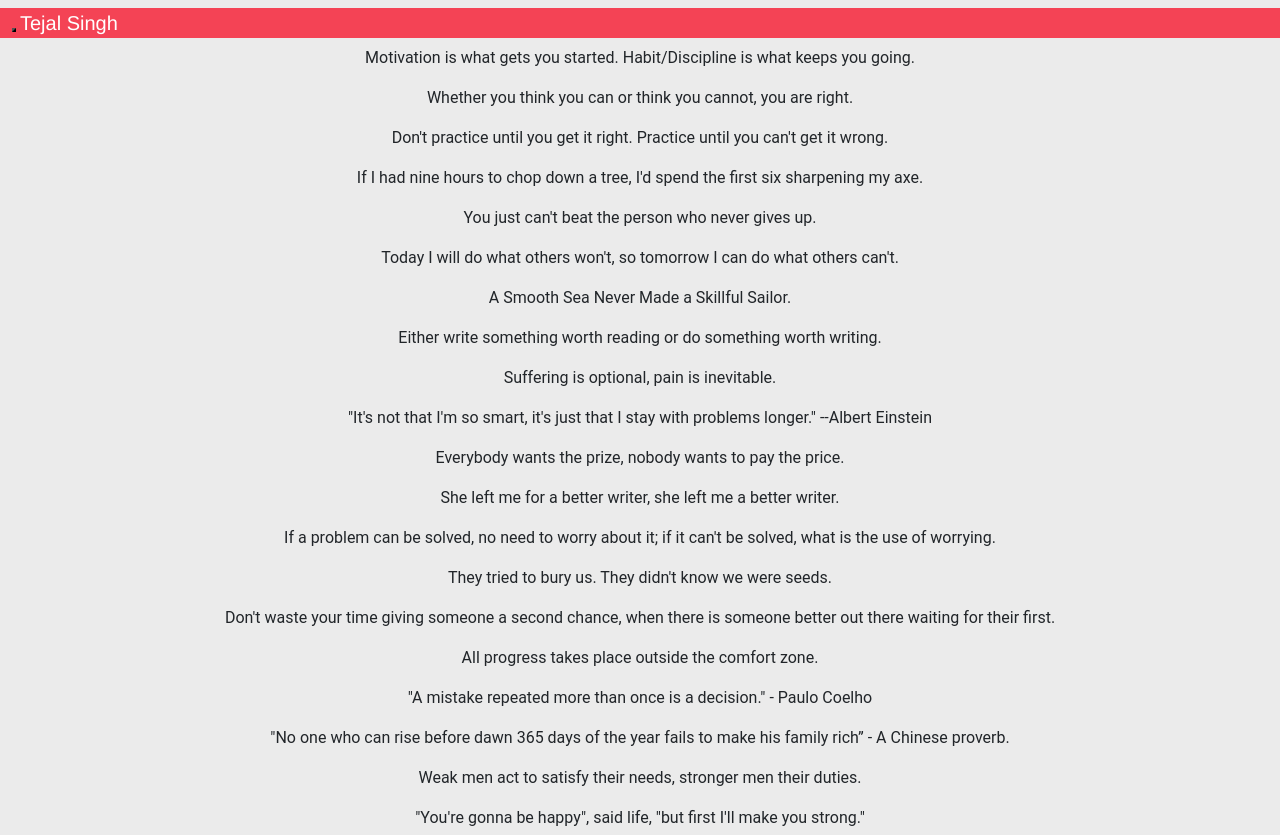
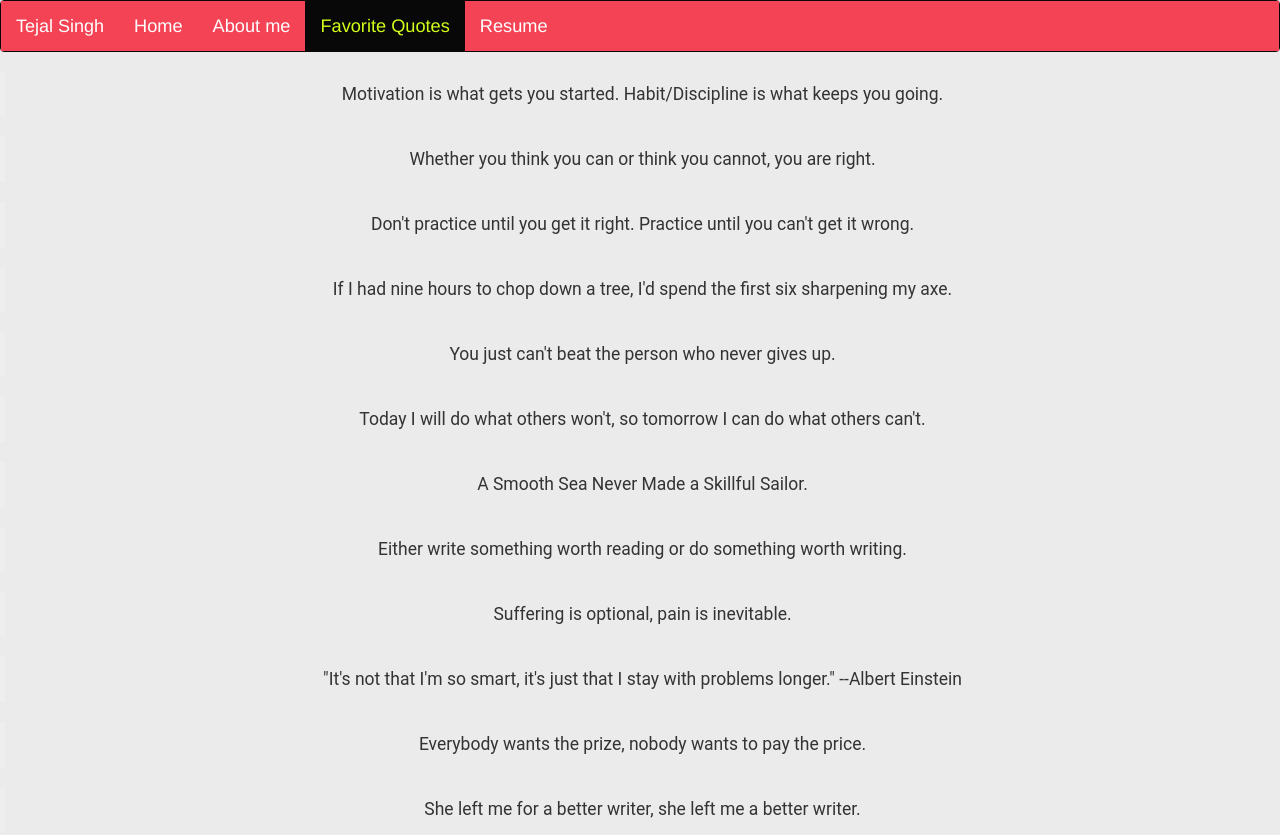
Before and after one commit to tejal567/tejal567.github.io, a plain HTML site: page site_files/fav_quotes.html in a window 1280 px wide. Shown: the top 835 px of the page. Drawn offline with nearby package versions, Linux system fonts and the light colour scheme.

Commit message:
Update fav_quotes.html

```diff
--- a/site_files/fav_quotes.html
+++ b/site_files/fav_quotes.html
@@ -4,9 +4,9 @@
 	<meta charset="UTF-8">
 	<title>Tejal</title>
 	<meta name="viewport" content="width=device-width, initial-scale=1">
-	<link rel="stylesheet" href="https://cdn.jsdelivr.net/npm/bootstrap@5.3.3/dist/css/bootstrap.min.css">
+	<link rel="stylesheet" href="https://maxcdn.bootstrapcdn.com/bootstrap/3.3.7/css/bootstrap.min.css">
 	<script src="https://ajax.googleapis.com/ajax/libs/jquery/3.1.1/jquery.min.js"></script>
-	<script src="https://cdn.jsdelivr.net/npm/bootstrap@5.3.3/dist/js/bootstrap.min.js"></script>
+	<script src="https://maxcdn.bootstrapcdn.com/bootstrap/3.3.7/js/bootstrap.min.js"></script>
 	<link rel="stylesheet" href="t.css">
 	<link rel="apple-touch-icon" sizes="57x57" href="./favicon/apple-icon-57x57.png">
 	<link rel="apple-touch-icon" sizes="60x60" href="./favicon/apple-icon-60x60.png">
```
